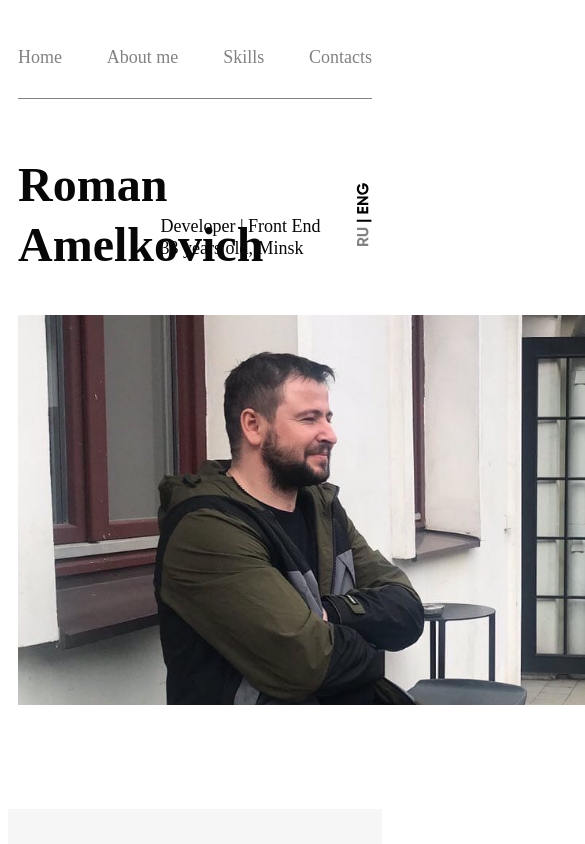
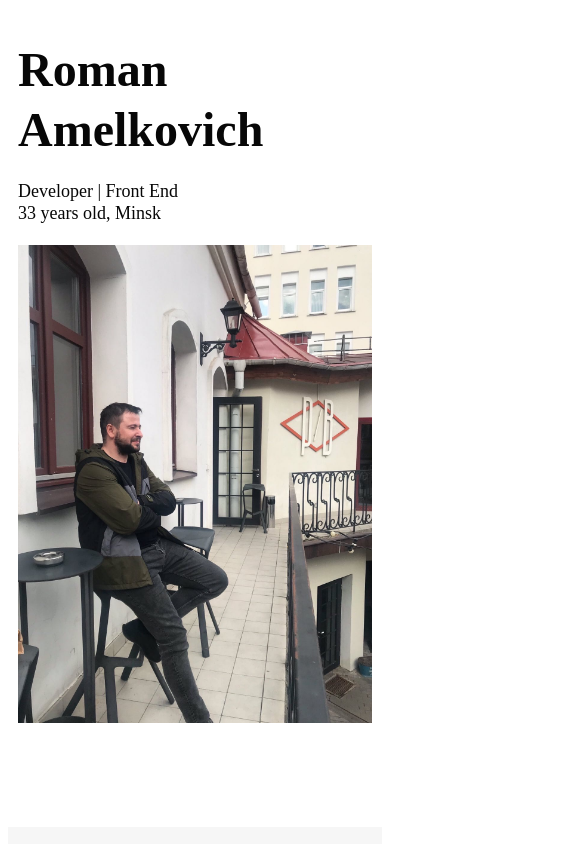
Before and after one commit to romantut1988/portfolio-Algoritmika, a plain HTML site: page index.html in a window 390 px wide. Shown: the top 844 px of the page, 585 px wide, since content can reach past the window. Drawn offline with Linux system fonts and the light colour scheme.

Commit message:
mobile version of home section

```diff
--- a/css/style.css
+++ b/css/style.css
@@ -57,11 +57,10 @@ html {
     height: 0;
 }
 
-.home__img {
-    min-width: 945px;
-    height: 390px;
+.home__images {
+    width: 100%;
+    height: 428px;
     object-fit: cover;
-    object-position: -16px -378px;
 }
 
 .about {
@@ -183,3 +182,27 @@ html {
     line-height: 17px;
     color: #828282;
 }
+
+@media (max-width: 768px) {
+    .menu__list {
+        display: none;
+    }
+}
+
+@media (max-width: 650px) {
+    .home__content {
+        display: block;
+    }
+    .home__title {
+        margin-bottom: 20px;
+    }
+    .home__text {
+        margin-bottom: 65px;
+    }
+    .home__img {
+        display: none;
+    }
+    .home__images {
+        height: 478px;
+    }
+}
--- a/index.html
+++ b/index.html
@@ -43,9 +43,9 @@
                 Developer | Front End
                 33 years old, Minsk
             </p>
-            <img src="images/language.svg" alt="">
+            <img class="home__img" src="images/language.svg" alt="">
         </div>
-        <img class="home__img" src="images/home-images.png" alt="photo">
+        <img class="home__images" src="images/home-images.png" alt="photo">
     </div>
 </section>
 
```
